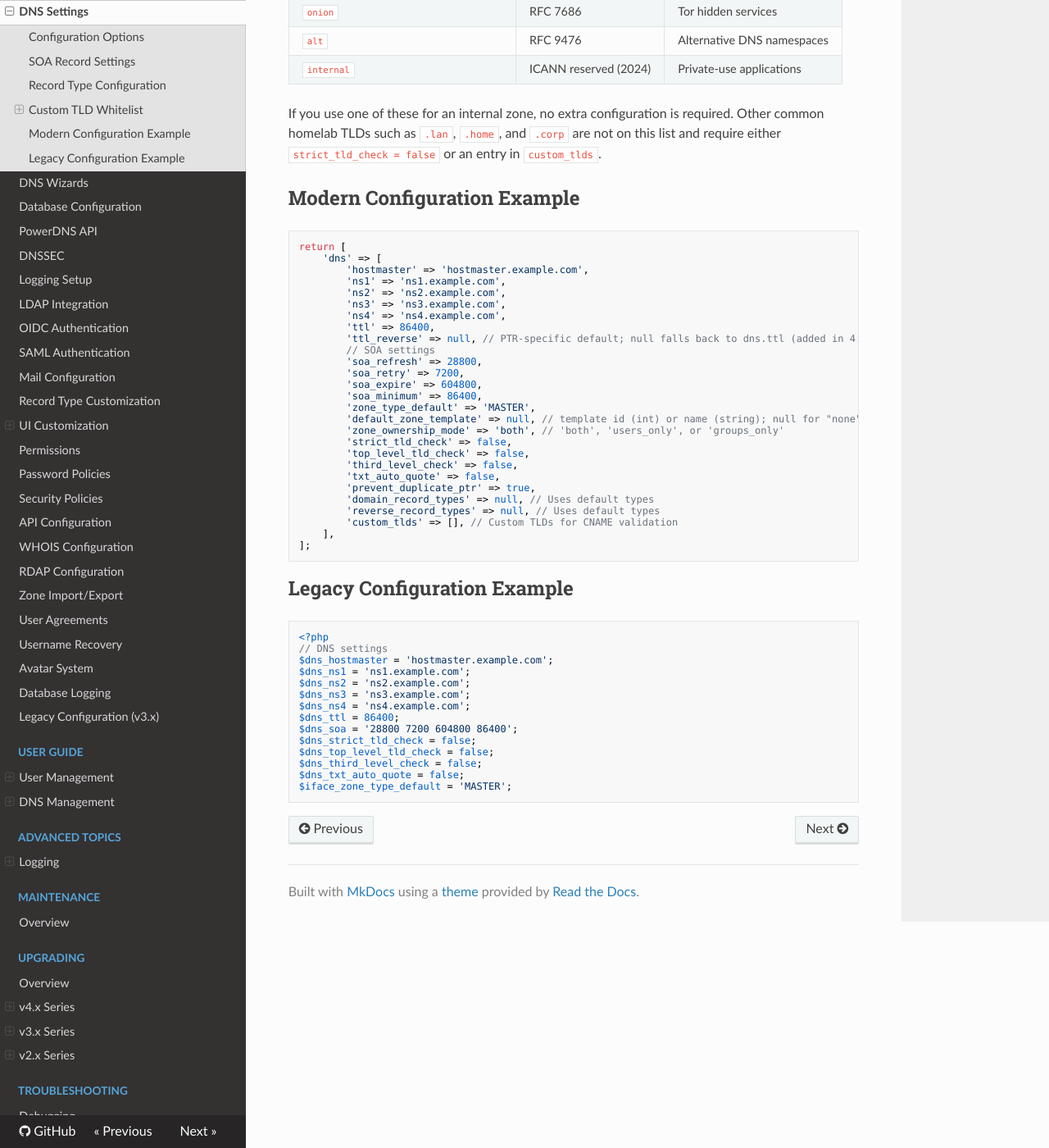
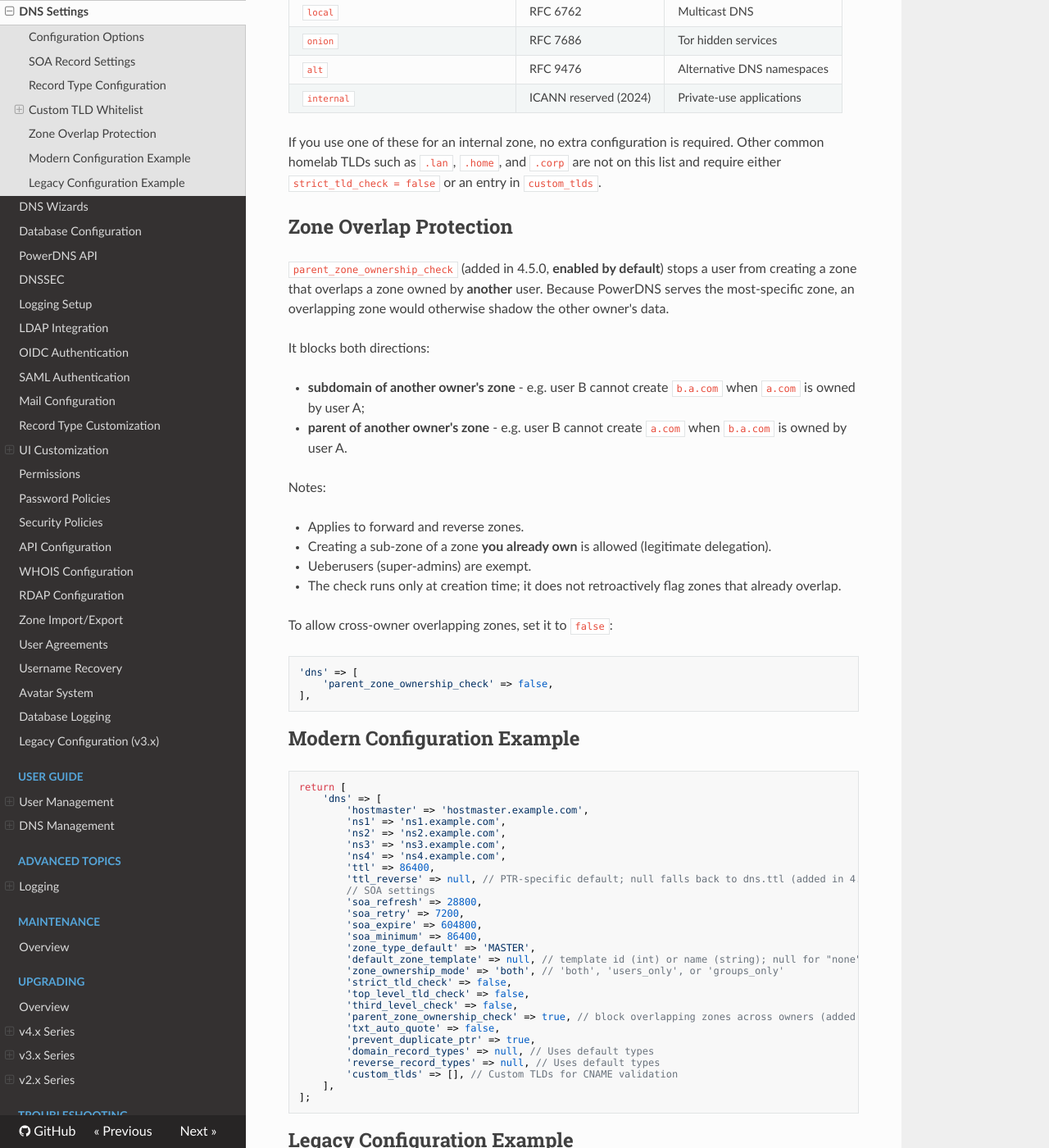
Before and after one commit to poweradmin/poweradmin-docs, an MkDocs documentation site: the page built from docs/configuration/dns-settings.md, in a window 1280 px wide and 1400 px high, scrolled down 2731 px. Shown: the whole window at 82% size. Built offline with MkDocs 1.6.1, drawn with Linux system fonts in a browser that asks for light colours; nearby versions of some CDN libraries; some of the changed text lies outside the part shown.

Commit message:
docs(dns): document parent_zone_ownership_check zone-overlap guard

````diff
--- a/docs/configuration/dns-settings.md
+++ b/docs/configuration/dns-settings.md
@@ -21,6 +21,7 @@
 | $dns_strict_tld_check | dns.strict_tld_check | false | If enabled (true), allow official TLDs only. | |
 | $dns_top_level_tld_check | dns.top_level_tld_check | false | Don't allow creation of top-level TLDs when true. | 2.1.7 |
 | $dns_third_level_check | dns.third_level_check | false | Don't allow creation of third-level domains when true. | 2.1.7 |
+| - | dns.parent_zone_ownership_check | true | Block creating a zone that overlaps an existing zone owned by another user, in either direction (a subdomain of, or a parent of, the other zone). Covers forward and reverse zones. Ueberusers are exempt. | 4.5.0 |
 | $dns_txt_auto_quote | dns.txt_auto_quote | false | Automatically quote TXT records when true. | 3.9.2 |
 | $iface_zone_type_default | dns.zone_type_default | MASTER | Default zone type when creating new zones. | 2.1.9 |
 | - | dns.default_zone_template | null | Default zone template pre-selected on the add-zone form. Accepts a template id (int) or name (string). The DB-backed default (set in the template list UI) wins when both are present. | 4.4.0 |
@@ -91,6 +92,30 @@
 
 If you use one of these for an internal zone, no extra configuration is required. Other common homelab TLDs such as `.lan`, `.home`, and `.corp` are not on this list and require either `strict_tld_check = false` or an entry in `custom_tlds`.
 
+## Zone Overlap Protection
+
+`parent_zone_ownership_check` (added in 4.5.0, **enabled by default**) stops a user from creating a zone that overlaps a zone owned by **another** user. Because PowerDNS serves the most-specific zone, an overlapping zone would otherwise shadow the other owner's data.
+
+It blocks both directions:
+
+- **subdomain of another owner's zone** - e.g. user B cannot create `b.a.com` when `a.com` is owned by user A;
+- **parent of another owner's zone** - e.g. user B cannot create `a.com` when `b.a.com` is owned by user A.
+
+Notes:
+
+- Applies to forward and reverse zones.
+- Creating a sub-zone of a zone **you already own** is allowed (legitimate delegation).
+- Ueberusers (super-admins) are exempt.
+- The check runs only at creation time; it does not retroactively flag zones that already overlap.
+
+To allow cross-owner overlapping zones, set it to `false`:
+
+```php
+'dns' => [
+    'parent_zone_ownership_check' => false,
+],
+```
+
 ## Modern Configuration Example
 
 ```php
@@ -114,6 +139,7 @@
         'strict_tld_check' => false,
         'top_level_tld_check' => false,
         'third_level_check' => false,
+        'parent_zone_ownership_check' => true, // block overlapping zones across owners (added in 4.5.0)
         'txt_auto_quote' => false,
         'prevent_duplicate_ptr' => true,
         'domain_record_types' => null, // Uses default types
````
